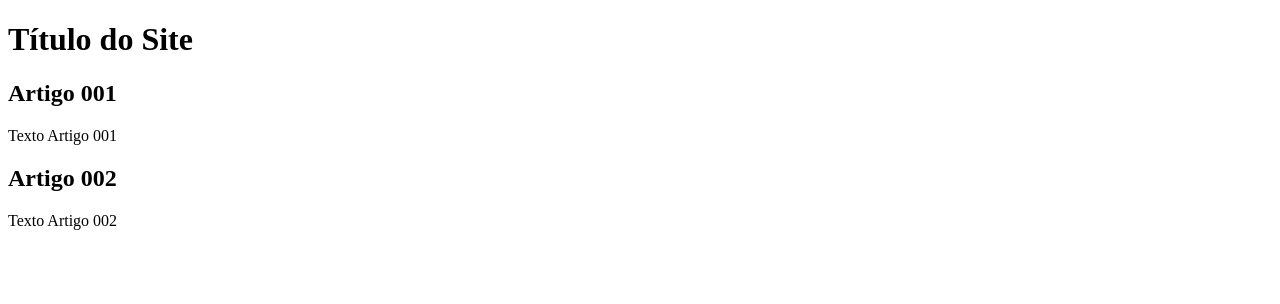
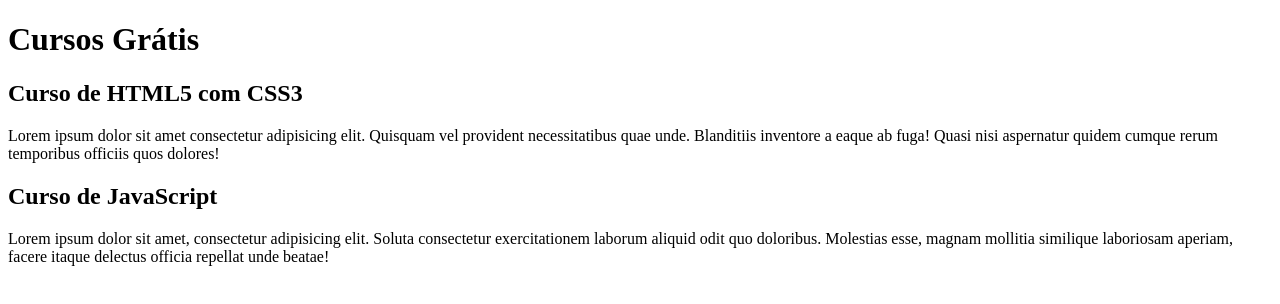
Before and after one commit to ValterMJr/projeto-site, a plain HTML site: page index.html in a window 1280 px wide. Drawn offline with Linux system fonts and the light colour scheme.

Commit message:
Comecei a escrever o conteúdo

```diff
--- a/index.html
+++ b/index.html
@@ -9,15 +9,15 @@
 
   <main>
     <header>
-        <h1>Título do Site</h1>
+        <h1>Cursos Grátis</h1>
     </header>
     <article>
-        <h2>Artigo 001</h2>
-        <p>Texto Artigo 001</p>
+        <h2>Curso de HTML5 com CSS3</h2>
+        <p>Lorem ipsum dolor sit amet consectetur adipisicing elit. Quisquam vel provident necessitatibus quae unde. Blanditiis inventore a eaque ab fuga! Quasi nisi aspernatur quidem cumque rerum temporibus officiis quos dolores!</p>
     </article>
     <article>
-        <h2>Artigo 002</h2>
-        <p>Texto Artigo 002</p>
+        <h2>Curso de JavaScript</h2>
+        <p>Lorem ipsum dolor sit amet, consectetur adipisicing elit. Soluta consectetur exercitationem laborum aliquid odit quo doloribus. Molestias esse, magnam mollitia similique laboriosam aperiam, facere itaque delectus officia repellat unde beatae!</p>
     </article>
   </main>
 </body>
```
